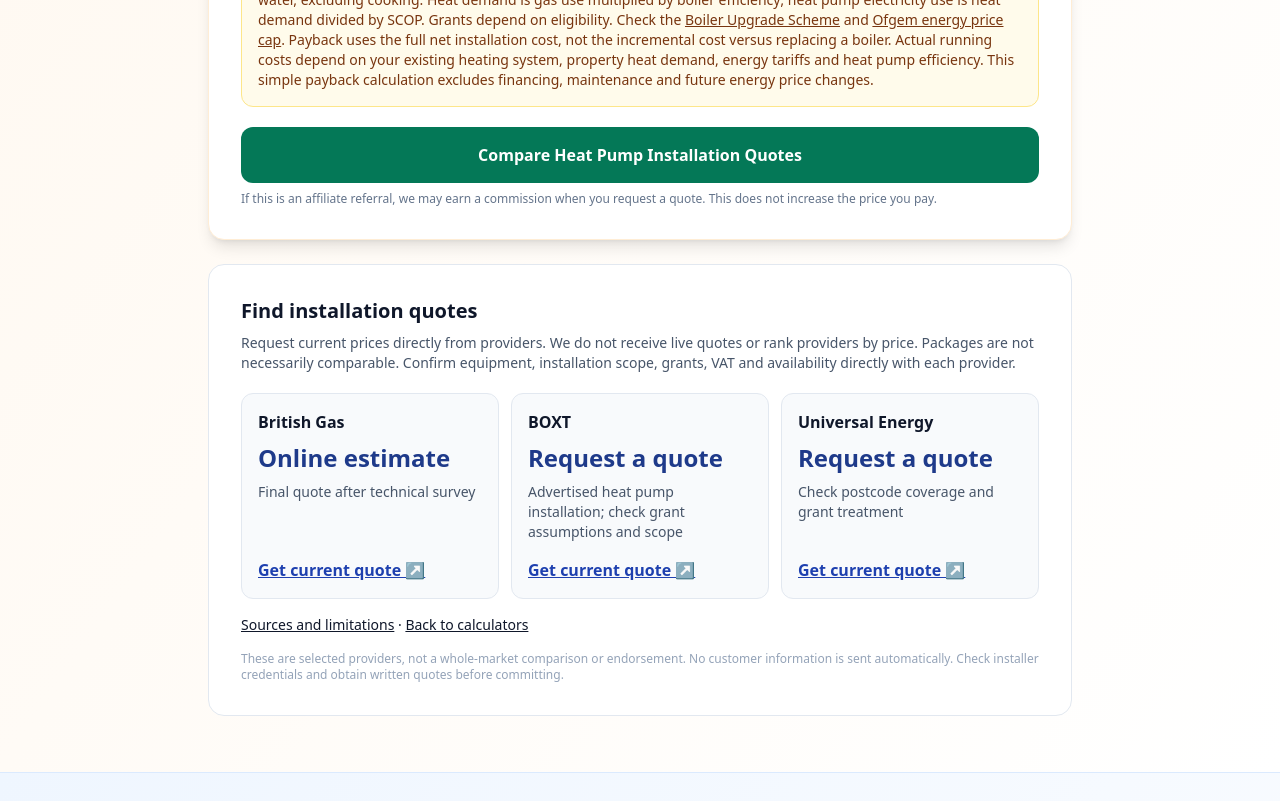
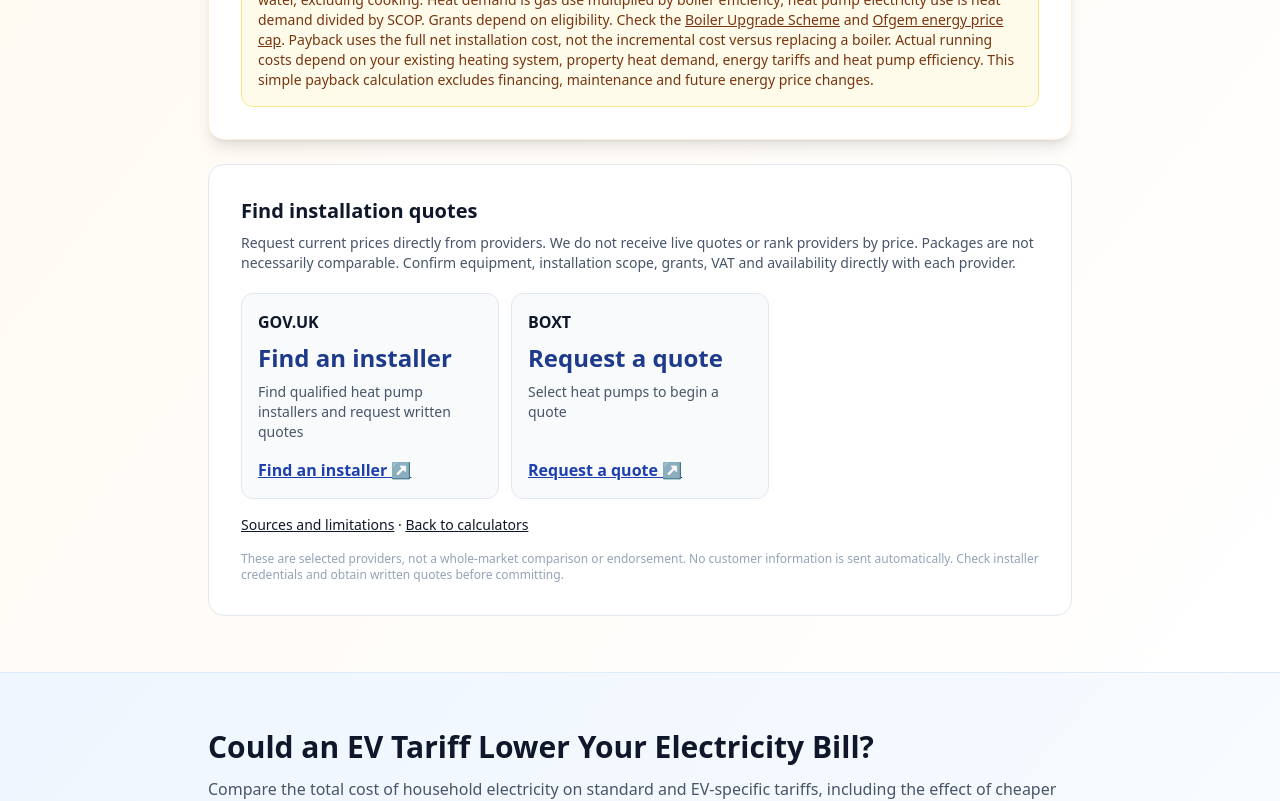
Before and after one commit to nxd519-rgb/uk-energy-checker, a Next.js app: page / in a window 1280 px wide. Shown: the part 3160-3961 px from the top of the page. Built offline with nearby package versions, Linux system fonts and the light colour scheme.

Commit message:
Clarify upfront and five-year economics and repair installer links

```diff
--- a/app/page.tsx
+++ b/app/page.tsx
@@ -45,21 +45,21 @@ const tools = [
 ];
 
 const quoteProviders = {
-  home: [{name:"TrustMark",url:"https://www.trustmark.org.uk/",price:"Request a quote",scope:"Find registered home improvement installers"}],
-  heat: [{name:"British Gas",url:"https://www.britishgas.co.uk/heating/air-source-heat-pumps.html",price:"Online estimate",scope:"Final quote after technical survey"},{name:"BOXT",url:"https://www.boxt.co.uk/",price:"Request a quote",scope:"Advertised heat pump installation; check grant assumptions and scope"},{name:"Universal Energy",url:"https://universal-energy.co.uk/",price:"Request a quote",scope:"Check postcode coverage and grant treatment"}],
-  ev: [{name:"BOXT",url:"https://www.boxt.co.uk/",price:"Request a quote",scope:"EV charger installation"},{name:"Universal Energy",url:"https://universal-energy.co.uk/",price:"Request a quote",scope:"EV charger installation; check postcode coverage"},{name:"ECONEXIS",url:"https://econexis.co.uk/pricing",price:"Request a quote",scope:"7 kW charger, standard installation; check coverage"}],
-  solar: [{name:"Octopus Energy",url:"https://octopus.energy/order/solar/",price:"Request a quote",scope:"Solar installation; confirm panel count and battery options"},{name:"ECONEXIS",url:"https://econexis.co.uk/pricing",price:"Request a quote",scope:"4.7 kWp, 10 panels, no battery; check coverage"},{name:"Newpower",url:"https://www.newpoweruk.co.uk/",price:"Request a quote",scope:"Solar plus battery; check specification and coverage"}]
+home:[{name:"TrustMark",url:"https://www.trustmark.org.uk/homeowner/find-a-tradesperson?open-filters=true",price:"Find an installer",scope:"Insulation, draught proofing and heating controls"},{name:"Citizens Advice",url:"https://www.citizensadvice.org.uk/consumer/energy/energy-supply/save-energy-at-home/find-an-installer-for-energy-efficiency-home-improvements/",price:"Installer guidance",scope:"Find qualified renewable and insulation installers"}],
+heat:[{name:"GOV.UK",url:"https://www.gov.uk/guidance/find-a-heat-pump-installer",price:"Find an installer",scope:"Find qualified heat pump installers and request written quotes"},{name:"BOXT",url:"https://www.boxt.co.uk/",price:"Request a quote",scope:"Select heat pumps to begin a quote"}],
+ev:[{name:"Octopus Energy",url:"https://checkout.octopus.energy/",price:"Get installation price",scope:"Enter postcode for EV charger installation prices"},{name:"BOXT",url:"https://www.boxt.co.uk/",price:"Request a quote",scope:"Select EV chargers"}],
+solar:[{name:"Octopus Energy",url:"https://octopus.energy/order/solar/",price:"Request a quote",scope:"Solar and battery installation"},{name:"BOXT",url:"https://www.boxt.co.uk/solar",price:"Request a quote",scope:"Solar panels and battery options"}]
 };
 function InstallationQuotes({sector}:{sector:keyof typeof quoteProviders}) {
- return <section className="mt-6 rounded-2xl border border-slate-200 bg-white p-5 sm:p-8">
+ return <section id={sector+"-quotes"} className="mt-6 rounded-2xl border border-slate-200 bg-white p-5 sm:p-8">
  <h3 className="text-xl font-bold">Find installation quotes</h3>
  <p className="mt-2 text-sm text-slate-600">Request current prices directly from providers. We do not receive live quotes or rank providers by price. Packages are not necessarily comparable. Confirm equipment, installation scope, grants, VAT and availability directly with each provider.</p>
- <div className="mt-5 grid gap-3 sm:grid-cols-2 lg:grid-cols-3">{quoteProviders[sector].map(p=><article key={p.name} className="flex flex-col rounded-xl border border-slate-200 bg-slate-50 p-4"><h4 className="font-bold">{p.name}</h4><p className="mt-2 text-2xl font-extrabold text-blue-900">{p.price}</p><p className="mt-2 text-sm text-slate-600">{p.scope}</p><a href={p.url} target="_blank" rel="noopener noreferrer" className="mt-auto pt-4 font-semibold text-blue-800 underline">Get current quote ↗</a></article>)}</div>
+ <div className="mt-5 grid gap-3 sm:grid-cols-2 lg:grid-cols-3">{quoteProviders[sector].map(p=><article key={p.name} className="flex flex-col rounded-xl border border-slate-200 bg-slate-50 p-4"><h4 className="font-bold">{p.name}</h4><p className="mt-2 text-2xl font-extrabold text-blue-900">{p.price}</p><p className="mt-2 text-sm text-slate-600">{p.scope}</p><a href={p.url} target="_blank" rel="noopener noreferrer" className="mt-auto pt-4 font-semibold text-blue-800 underline">{p.price} ↗</a></article>)}</div>
  <p className="mt-4 text-sm"><a href="#methodology" className="underline">Sources and limitations</a> · <a href="#tools" className="underline">Back to calculators</a></p><p className="mt-4 text-xs text-slate-400">These are selected providers, not a whole-market comparison or endorsement. No customer information is sent automatically. Check installer credentials and obtain written quotes before committing.</p></section>;
 }
 
 export default function Page() {
-  const affiliateLink = process.env.AFFILIATE_LINK || "";
+  const affiliateLink = "";
 
   return (
     <main className="min-h-screen bg-slate-50 text-slate-900">
```
